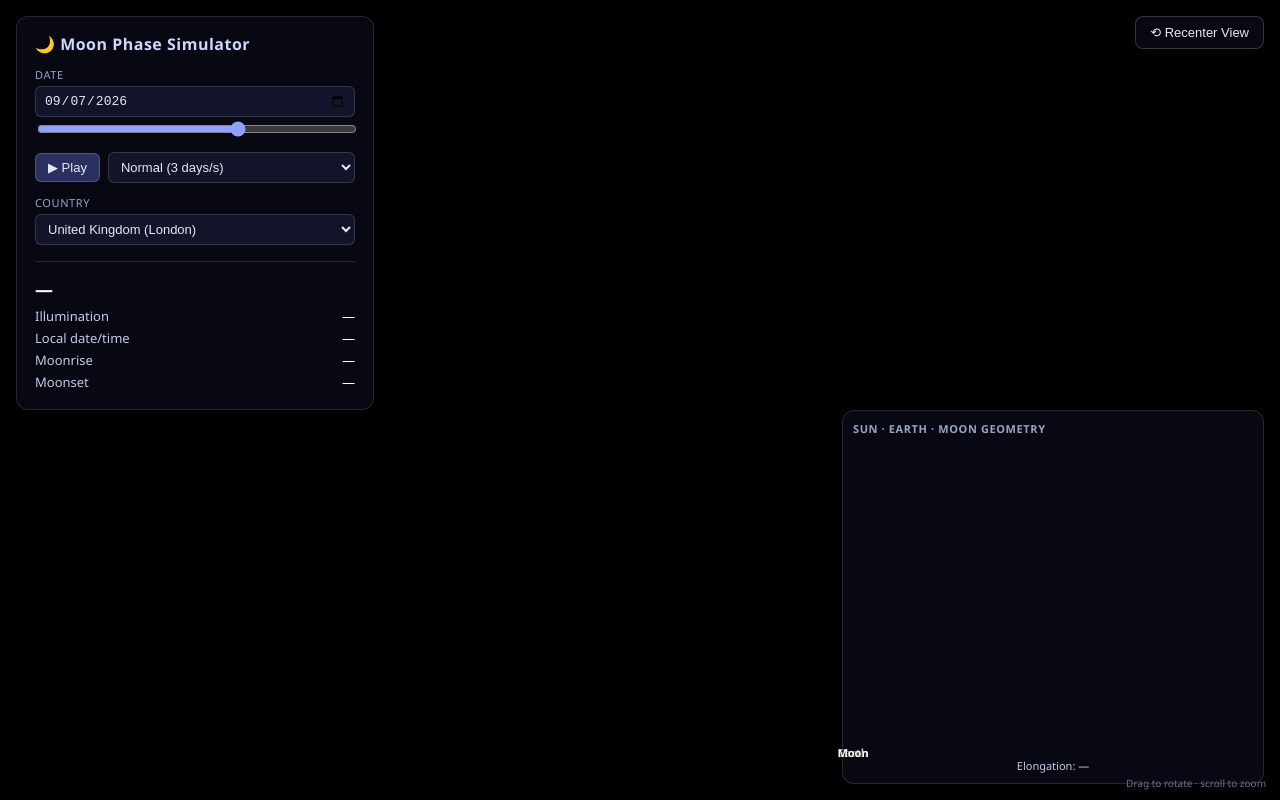
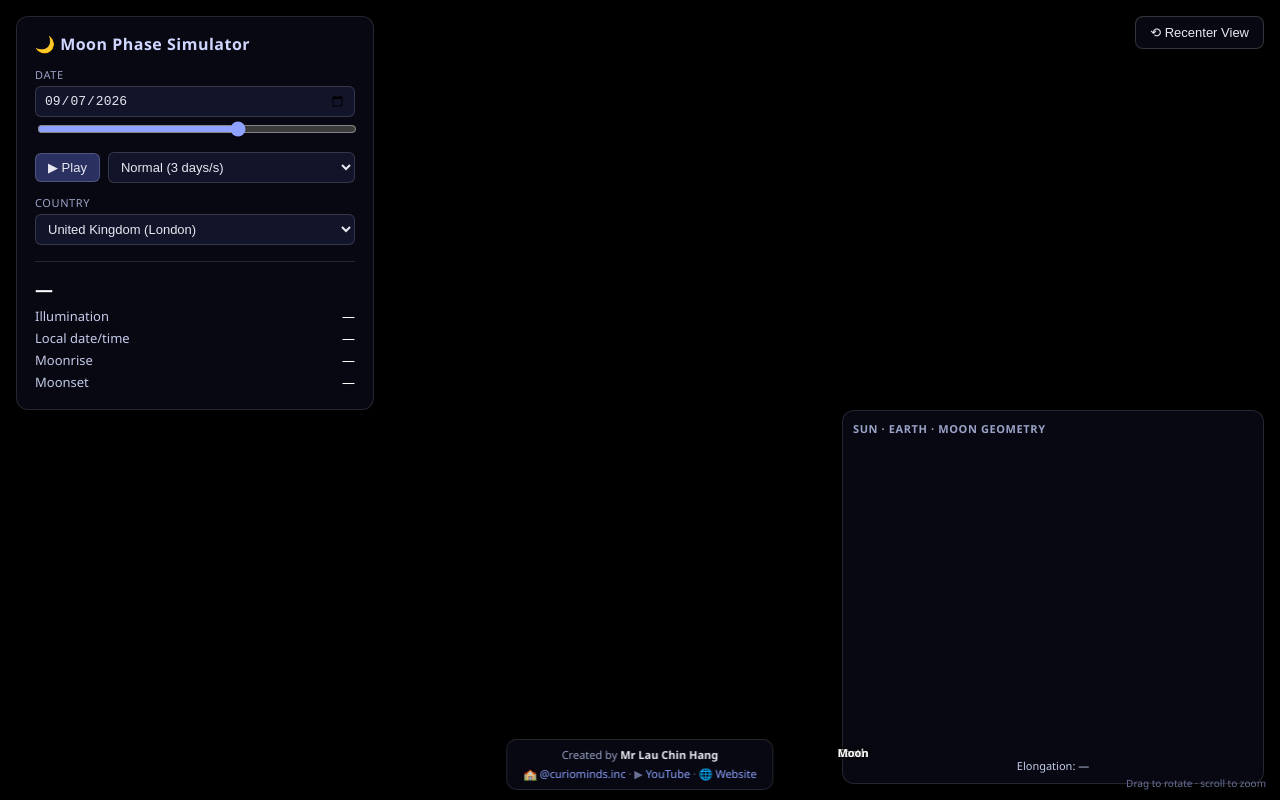
Before and after one commit to curiomindsinc/website, a plain HTML site: page Astronomy/moonphase.html in a window 1280 px wide. Drawn offline with nearby package versions, Linux system fonts and the light colour scheme; a script that the page names is missing.

Commit message:
Add files via upload

```diff
--- a/Astronomy/moonphase.html
+++ b/Astronomy/moonphase.html
@@ -32,6 +32,20 @@
   #info .row { display:flex; justify-content:space-between; color:#c4cbea; }
   #info .row span:last-child { color:#fff; font-weight:500; }
   #credit { position:fixed; bottom:10px; right:14px; font-size:10px; color:#6b7299; }
+
+  /* bottom-centre author credit */
+  #author-credit {
+    position:fixed; bottom:10px; left:50%; transform:translateX(-50%);
+    text-align:center; font-size:11px; line-height:1.5; z-index:6;
+    background:rgba(10,12,24,0.72); backdrop-filter:blur(6px);
+    border:1px solid rgba(255,255,255,0.12); border-radius:10px;
+    padding:7px 16px; white-space:nowrap;
+  }
+  #author-credit .credit-line { color:#9aa3c7; }
+  #author-credit .credit-line b { color:#e8e8f0; font-weight:600; }
+  #author-credit .credit-links { margin-top:2px; color:#6b7299; }
+  #author-credit .credit-links a { color:#8fa2ff; text-decoration:none; }
+  #author-credit .credit-links a:hover { text-decoration:underline; }
 
   #recenterBtn {
     position:fixed; top:16px; right:16px; z-index:5;
@@ -98,6 +112,12 @@
 </div>
 
 <div id="credit">Drag to rotate · scroll to zoom</div>
+
+<!-- bottom-centre credit -->
+<div id="author-credit">
+  <div class="credit-line">Created by <b>Mr Lau Chin Hang</b></div>
+  <div class="credit-links">🏫 <a href="https://www.instagram.com/curiominds.inc/" target="_blank" rel="noopener noreferrer">@curiominds.inc</a> · ▶ <a href="https://www.youtube.com/@Curiominds.inc88" target="_blank" rel="noopener noreferrer">YouTube</a> · 🌐 <a href="https://curiomindsinc.pages.dev/" target="_blank" rel="noopener noreferrer">Website</a></div>
+</div>
 
 <script type="importmap">
 {
```
